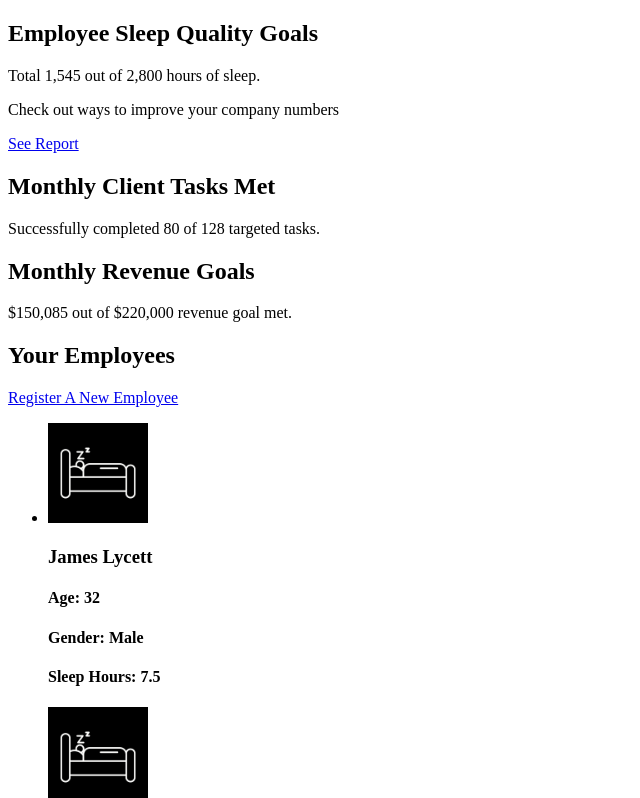
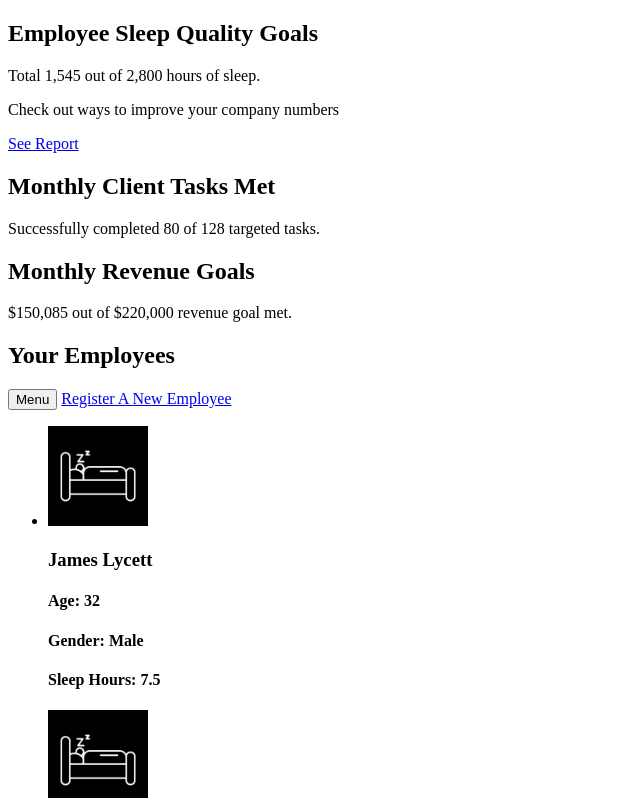
Before and after one commit to EngineerPehr/winter_24_hackathon, a React (Create React App) app in the folder frontend/: page /admin/home in a window 1280 px wide. Shown: the top 798 px of the page, without its empty margins (0-640 px from the left). Built offline with nearby package versions, Linux system fonts and the light colour scheme.

Commit message:
AdminHome added a blank 'Menu' button that does nothing until I know what our dropdown menu options are going to be

```diff
--- a/frontend/package.json
+++ b/frontend/package.json
@@ -10,6 +10,7 @@
     "react-dom": "^18.2.0",
     "react-router-dom": "^6.22.0",
     "react-scripts": "5.0.1",
+    "tailwindcss": "^3.4.1",
     "web-vitals": "^2.1.4"
   },
   "scripts": {
--- a/frontend/src/adminHome/AdminHome.js
+++ b/frontend/src/adminHome/AdminHome.js
@@ -31,6 +31,7 @@ function AdminHome() {
             </div>
             <div>
                 <h2>Your Employees</h2>
+                <button>Menu</button> {/* Need more information on the contents of this menu but for now it's here */}
                 <Link to="">Register A New Employee</Link>
                 <div>
                     <EmployeesList employees={employees}/>
```
Also changed, not shown: 1 other file (tests, documents, lock files or other folders).
